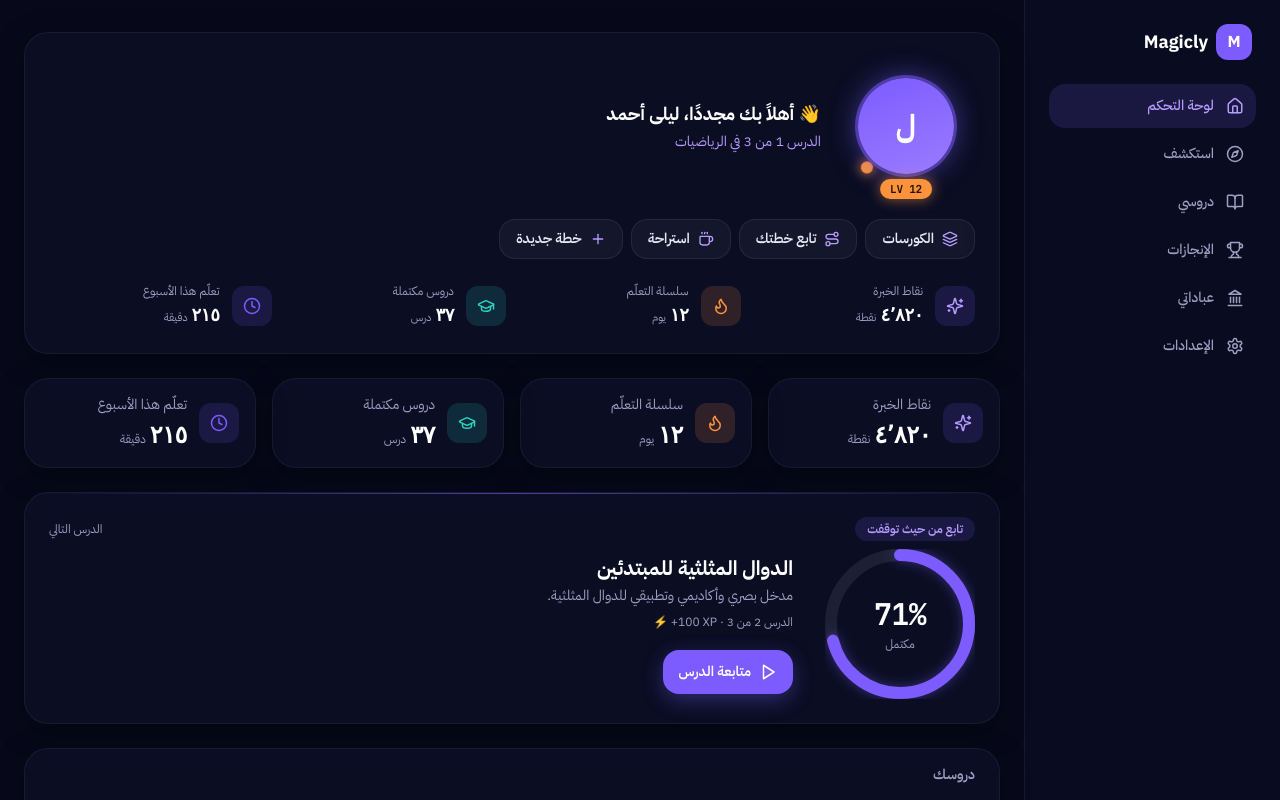
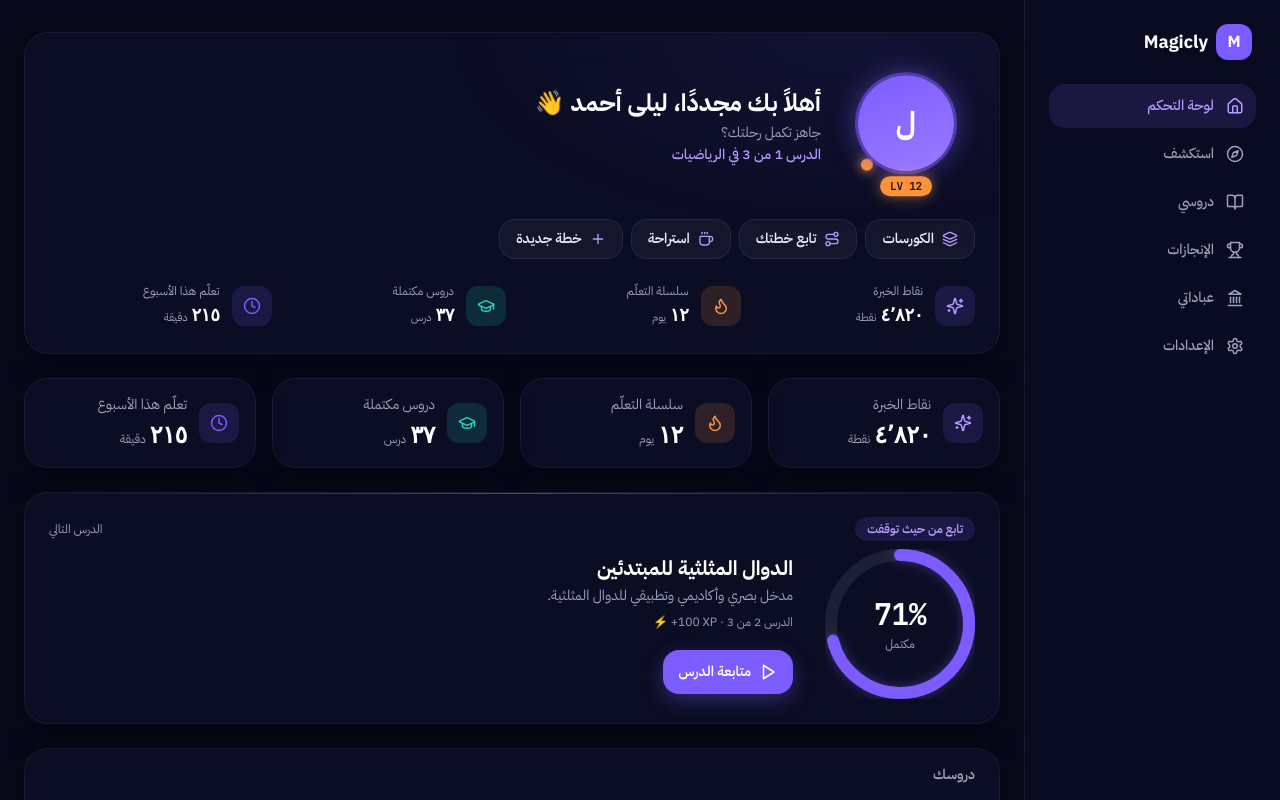
Before and after one commit to medo3331/magic, a Next.js app: page /dashboard in a window 1280 px wide. Shown: the top 800 px of the page. Built offline with nearby package versions, Linux system fonts and the light colour scheme.

Commit message:
feat(dashboard): elevate hero with staggered entrance and subtle avatar float

```diff
--- a/app/globals.css
+++ b/app/globals.css
@@ -36,3 +36,28 @@ body {
   font-variant-numeric: tabular-nums;
   letter-spacing: -0.02em;
 }
+
+/* Dashboard hero: single restrained gradient wash, very slow drift */
+.hero-wash {
+  background: radial-gradient(
+    60% 90% at 85% 0%,
+    rgba(124, 92, 255, 0.08) 0%,
+    transparent 70%
+  );
+  animation: hero-wash-drift 30s ease-in-out infinite alternate;
+}
+
+@keyframes hero-wash-drift {
+  from {
+    transform: translate3d(0, 0, 0);
+  }
+  to {
+    transform: translate3d(-3%, 2%, 0);
+  }
+}
+
+@media (prefers-reduced-motion: reduce) {
+  .hero-wash {
+    animation: none;
+  }
+}
--- a/components/dashboard/DashboardHero.tsx
+++ b/components/dashboard/DashboardHero.tsx
@@ -1,8 +1,11 @@
+"use client";
+
 import { GlassCard } from "@/components/ui/GlassCard";
 import { Reveal } from "@/components/ui/Reveal";
 import { AvatarOrbit } from "@/components/ui/AvatarOrbit";
 import { QuickActions } from "@/components/dashboard/QuickActions";
 import { StatChips } from "@/components/dashboard/StatChips";
+import { motion, useReducedMotion } from "framer-motion";
 import type { QuickAction, StatCardData, User } from "@/lib/types";
 
 interface DashboardHeroProps {
@@ -15,20 +18,39 @@ interface DashboardHeroProps {
  * Dashboard hero card: avatar signature + greeting + quick-action pills +
  * real-data stat chips. One GlassCard holds the whole greeting band so it reads
  * as the page's primary block after the avatar.
+ *
+ * Premium polish: subtle avatar float (2–4px), one restrained radial gradient
+ * wash, staggered entrance via the existing Reveal primitive.
  */
 export function DashboardHero({ user, actions, stats }: DashboardHeroProps) {
+  const reduceMotion = useReducedMotion();
+
   return (
     <Reveal index={0}>
-      <GlassCard className="p-6">
-        <div className="flex flex-col gap-6">
+      <GlassCard className="relative overflow-hidden p-6">
+        {/* Single restrained gradient wash — very low opacity, slow drift */}
+        {!reduceMotion && (
+          <div
+            aria-hidden
+            className="hero-wash pointer-events-none absolute inset-0"
+          />
+        )}
+
+        <div className="relative flex flex-col gap-6">
           {/* Avatar + greeting */}
           <div className="flex items-center gap-4">
-            <AvatarOrbit user={user} />
+            <motion.div
+              animate={reduceMotion ? undefined : { y: [0, -3, 0] }}
+              transition={{ duration: 4, repeat: Infinity, ease: "easeInOut" }}
+            >
+              <AvatarOrbit user={user} />
+            </motion.div>
             <div className="min-w-0">
-              <h1 className="text-lg font-bold text-white">
-                👋 أهلاً بك مجددًا، {user.name}
+              <h1 className="text-xl font-bold text-white md:text-2xl">
+                أهلاً بك مجددًا، {user.name} 👋
               </h1>
-              <p className="mt-1 text-sm text-[#B69CFF]">
+              <p className="mt-1 text-sm text-[#9AA0C0]">جاهز تكمل رحلتك؟</p>
+              <p className="mt-0.5 text-sm font-medium text-[#B69CFF]">
                 الدرس {user.lessonIndex} من {user.lessonTotal} في {user.subject}
               </p>
             </div>
```
